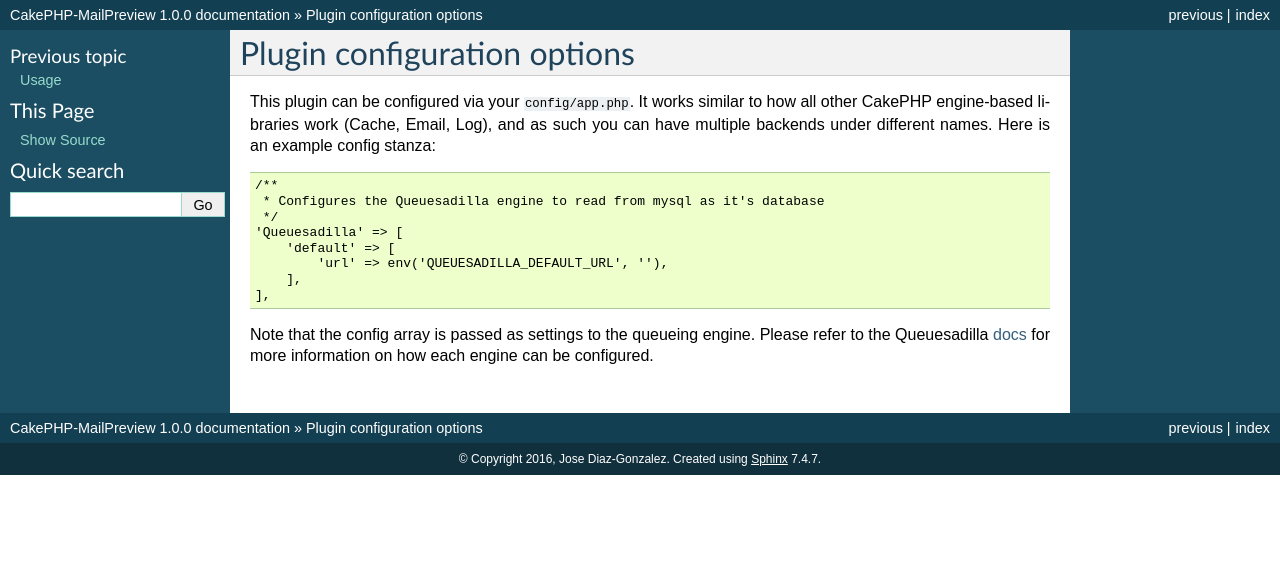
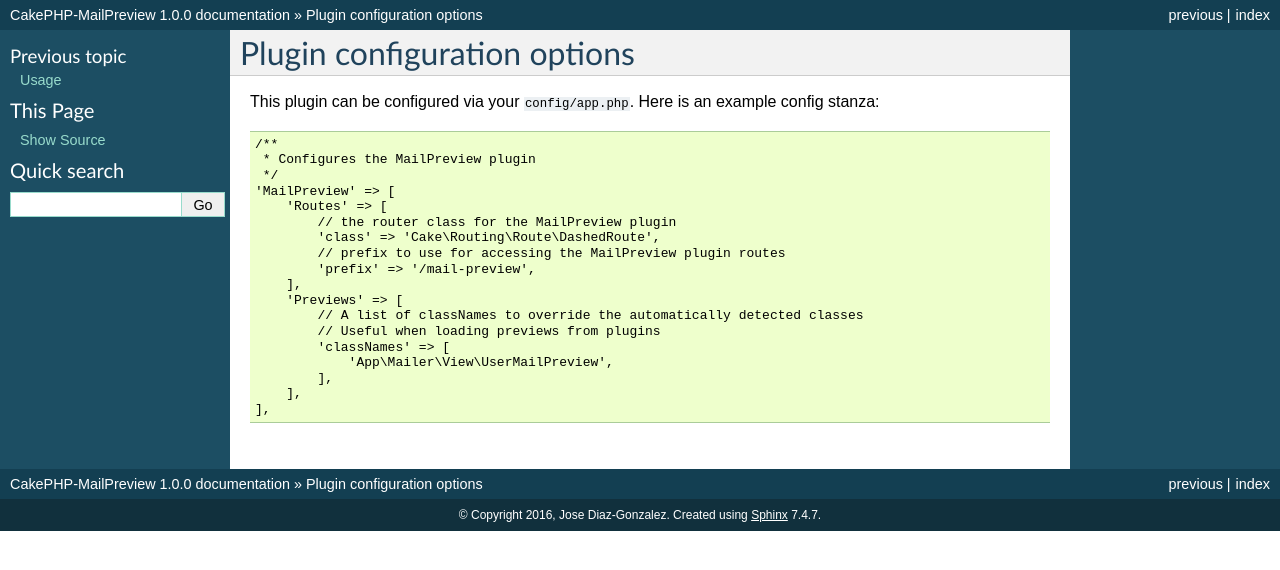
Before and after one commit to josegonzalez/cakephp-mail-preview, a Sphinx documentation site: the page built from docs/configuration.rst, in a window 1280 px wide. Shown: the top 570 px of the page. Built offline with Sphinx 7.4.7, drawn with Linux system fonts in a browser that asks for light colours.

Commit message:
Update docs

```diff
--- a/docs/configuration.rst
+++ b/docs/configuration.rst
@@ -1,22 +1,26 @@
 Plugin configuration options
 ----------------------------
 
-This plugin can be configured via your ``config/app.php``. It works similar
-to how all other CakePHP engine-based libraries work (Cache, Email, Log), and
-as such you can have multiple backends under different names. Here is an example
+This plugin can be configured via your ``config/app.php``. Here is an example
 config stanza:
 
 .. code:: php
 
     /**
-     * Configures the Queuesadilla engine to read from mysql as it's database
+     * Configures the MailPreview plugin
      */
-    'Queuesadilla' => [
-        'default' => [
-            'url' => env('QUEUESADILLA_DEFAULT_URL', ''),
+    'MailPreview' => [
+        'Routes' => [
+            // the router class for the MailPreview plugin
+            'class' => 'Cake\Routing\Route\DashedRoute',
+            // prefix to use for accessing the MailPreview plugin routes
+            'prefix' => '/mail-preview',
+        ],
+        'Previews' => [
+            // A list of classNames to override the automatically detected classes
+            // Useful when loading previews from plugins
+            'classNames' => [
+                'App\Mailer\View\UserMailPreview',
+            ],
         ],
     ],
-
-Note that the config array is passed as settings to the queueing engine. Please
-refer to the Queuesadilla `docs <http://josegonzalez.viewdocs.io/php-queuesadilla/>`_
-for more information on how each engine can be configured.
```
